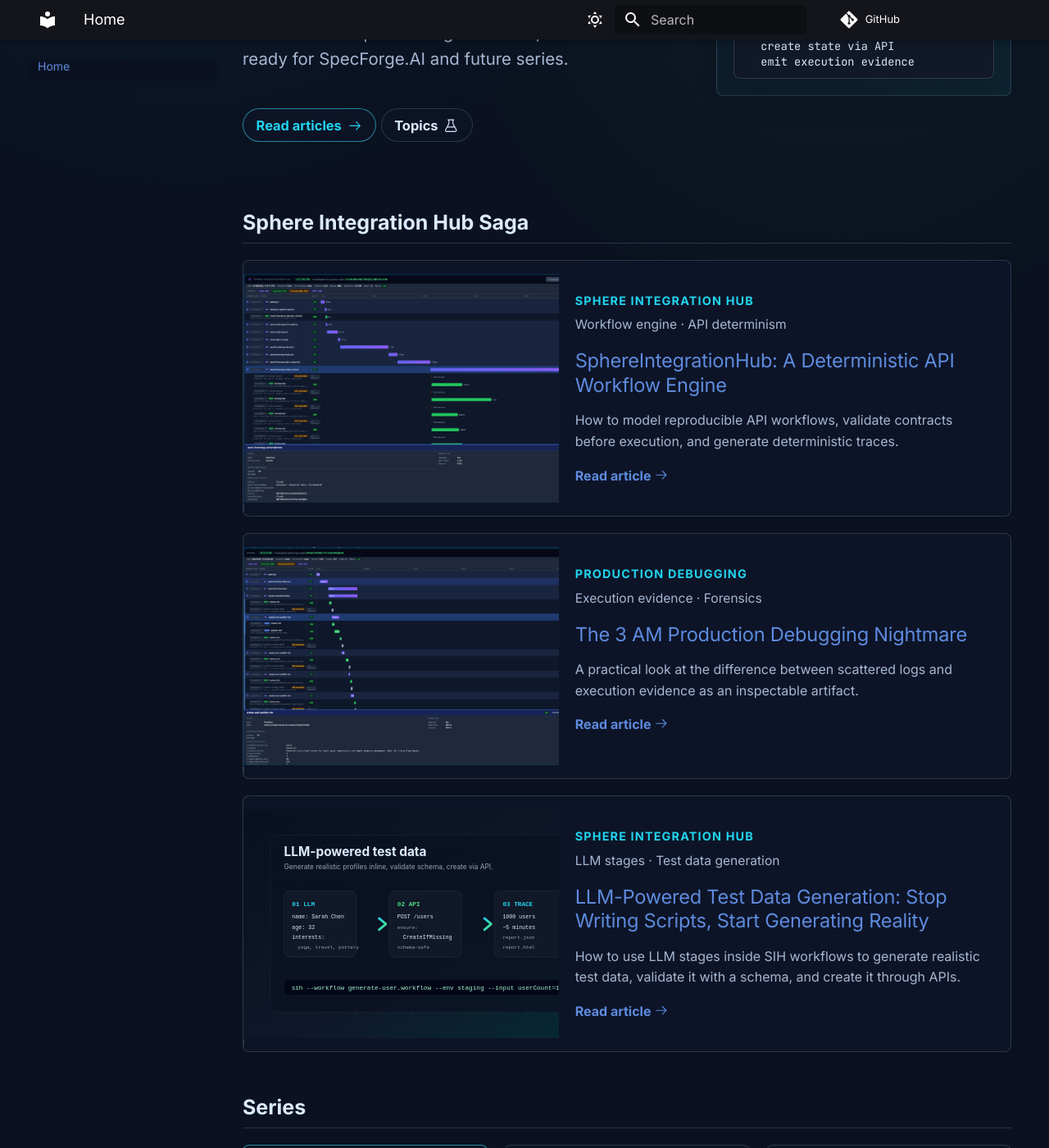
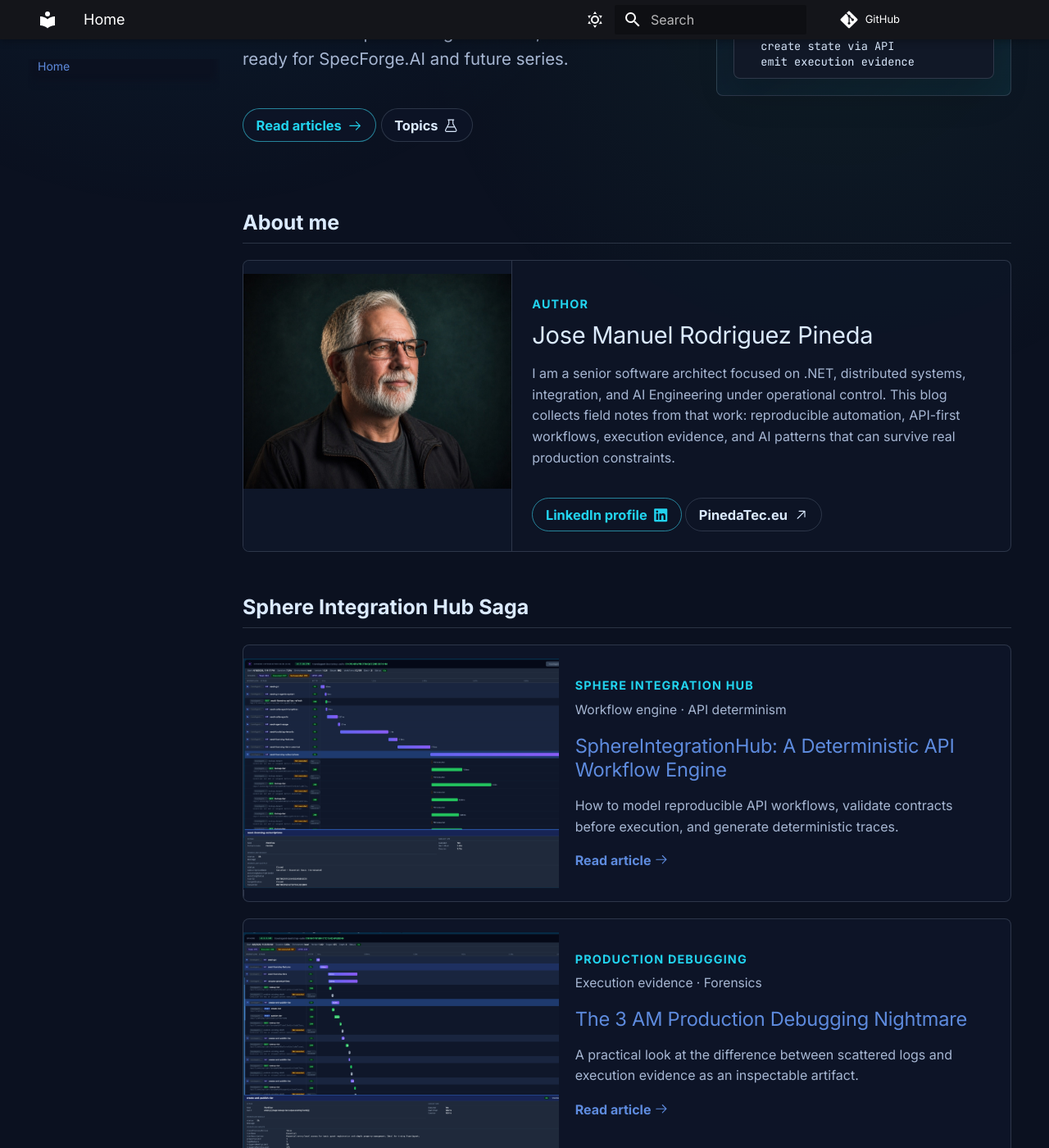
Before and after one commit to PinedaTec-EU/tech-blog, an MkDocs documentation site: the page built from docs/index.md, in a window 1280 px wide and 1400 px high, scrolled down 433 px. Shown: the whole window at 82% size. Built offline with MkDocs 1.6.1 and Material for MkDocs 9.7.7, drawn with Linux system fonts in a browser that asks for light colours; comment, search, counter and statistics services are not loaded.

Commit message:
Add author profile section

````diff
--- a/docs/index.md
+++ b/docs/index.md
@@ -33,6 +33,27 @@ deterministic workflow
   emit execution evidence
 ```
 
+</div>
+</section>
+
+## About me { #about-me }
+
+<section class="about-author" markdown>
+<div class="about-author__media" markdown>
+![Jose Manuel Rodriguez Pineda](assets/images/about/jose-manuel-rodriguez-pineda.jpg)
+</div>
+
+<div class="about-author__content" markdown>
+<span class="tech-kicker">Author</span>
+
+### Jose Manuel Rodriguez Pineda
+
+I am a senior software architect focused on .NET, distributed systems, integration, and AI Engineering under operational control. This blog collects field notes from that work: reproducible automation, API-first workflows, execution evidence, and AI patterns that can survive real production constraints.
+
+<nav class="about-author__links" markdown>
+[LinkedIn profile :fontawesome-brands-linkedin:](https://www.linkedin.com/in/jmrpineda){ target="_blank" rel="noopener" }
+[PinedaTec.eu :octicons-arrow-up-right-24:](https://www.pinedatec.eu){ target="_blank" rel="noopener" }
+</nav>
 </div>
 </section>
 
--- a/docs/stylesheets/extra.css
+++ b/docs/stylesheets/extra.css
@@ -155,6 +155,80 @@
   margin: 0;
 }
 
+.about-author {
+  align-items: center;
+  background: color-mix(in srgb, var(--pt-panel) 88%, transparent);
+  border: 1px solid var(--pt-border);
+  border-radius: 8px;
+  display: grid;
+  gap: 1.2rem;
+  grid-template-columns: minmax(13rem, 0.36fr) minmax(0, 0.64fr);
+  margin: 1rem 0 2.5rem;
+  overflow: hidden;
+}
+
+.about-author__media {
+  align-self: stretch;
+  background: rgba(15, 23, 42, 0.8);
+  border-right: 1px solid var(--pt-border);
+  min-height: 17rem;
+}
+
+.about-author__media img {
+  display: block;
+  height: 100%;
+  margin: 0;
+  object-fit: cover;
+  object-position: 44% 44%;
+  width: 100%;
+}
+
+.about-author__content {
+  padding: 1.2rem 1.2rem 1.2rem 0;
+}
+
+.about-author h3 {
+  font-size: 1.45rem;
+  line-height: 1.2;
+  margin: 0.45rem 0 0.7rem;
+}
+
+.about-author p {
+  color: var(--md-default-fg-color--light);
+  margin-bottom: 0;
+}
+
+.about-author__links {
+  display: flex;
+  flex-wrap: wrap;
+  gap: 0.65rem;
+  margin-top: 1rem;
+}
+
+.about-author__links a {
+  align-items: center;
+  border: 1px solid var(--pt-border);
+  border-radius: 999px;
+  color: var(--md-default-fg-color);
+  display: inline-flex;
+  font-size: 0.82rem;
+  font-weight: 700;
+  gap: 0.35rem;
+  line-height: 1;
+  padding: 0.52rem 0.78rem;
+  text-decoration: none;
+}
+
+.about-author__links a:first-child {
+  border-color: color-mix(in srgb, var(--pt-accent) 50%, var(--pt-border));
+  color: var(--pt-accent);
+}
+
+.about-author__links a:hover {
+  background: color-mix(in srgb, var(--pt-accent) 12%, var(--pt-panel));
+  color: var(--pt-accent);
+}
+
 .article-grid {
   display: grid;
   gap: 1rem;
@@ -270,6 +344,7 @@
 @media screen and (max-width: 760px) {
   .tech-hero,
   .article-grid,
+  .about-author,
   .insight-card,
   .series-grid {
     grid-template-columns: 1fr;
@@ -284,6 +359,16 @@
     border-bottom: 1px solid var(--pt-border);
   }
 
+  .about-author__media {
+    border-right: 0;
+    border-bottom: 1px solid var(--pt-border);
+    min-height: 14rem;
+  }
+
+  .about-author__content {
+    padding: 0 1rem 1rem;
+  }
+
   .insight-card__body {
     padding: 0 1rem 1rem;
   }
````
Also changed, not shown: docs/assets/images/about/jose-manuel-rodriguez-pineda.jpg (added).
